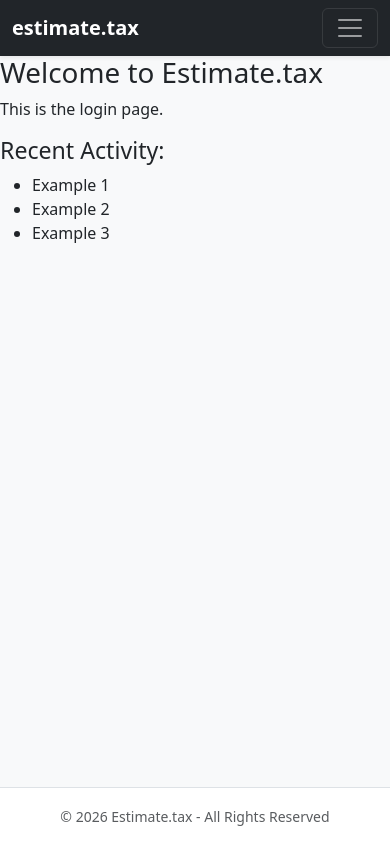
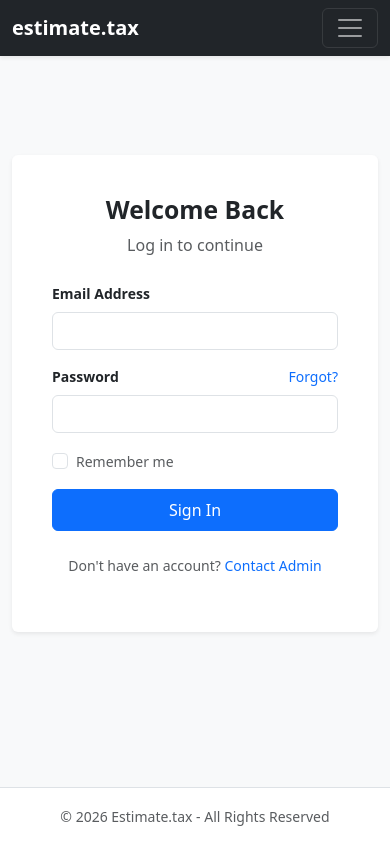
Before and after one commit to clickyquack/estimate-tax, a Flask app: page /login in a window 390 px wide. Run offline with Flask 3, Linux system fonts and the light colour scheme.

Commit message:
Updated login + admin, fixed mobile layout and navbar

```diff
--- a/app/__init__.py
+++ b/app/__init__.py
@@ -33,12 +33,20 @@ def create_app():
     def login():
         return render_template('login.html')
 
+    @app.route('/login_user', methods=['POST'])
+    def login_user():
+        return redirect(url_for('login'))
+
     @app.route('/dashboard')
     def dashboard():
         from .models import Client
 
         all_clients = Client.query.all() # Query all clients from the database
         return render_template('dashboard.html', clients=all_clients)
+
+    @app.route('/admin')
+    def admin():
+        return render_template('admin.html')
 
 
 
--- a/app/static/css/style.css
+++ b/app/static/css/style.css
@@ -8,7 +8,7 @@ body {
 }
 
 .content-rows {
-    min-height: calc(100vh - 56px);
+    min-height: calc(100vh - ((56px * 2) + 1px)); /* adjusted for navbar and footer */
 }
 
 .left-panel {
--- a/app/templates/base.html
+++ b/app/templates/base.html
@@ -33,9 +33,8 @@
 
             <div class="collapse navbar-collapse" id="mainNav">
                 <ul class="navbar-nav me-auto mb-2 mb-lg-0">
-                    <li class="nav-item">
-                        <a class="nav-link" href="{{ url_for('dashboard') }}">Dashboard</a>
-                    </li>
+                    <li class="nav-item"> <a class="nav-link" href="{{ url_for('dashboard') }}">Dashboard</a> </li>
+                    <li class="nav-item"> <a class="nav-link" href="{{ url_for('admin') }}">Admin</a> </li>
                 </ul>
 
                 <ul class="navbar-nav ms-auto">
@@ -60,7 +59,7 @@
         {% block content %}{% endblock %}
     </div>
 
-    <footer class="bg-white border-top py-3 mt-4">
+    <footer class="bg-white border-top py-3">
         <div class="container text-center">
             <span class="text-muted small">&copy; 2026 Estimate.tax - All Rights Reserved</span>
         </div>
--- a/app/templates/index.html
+++ b/app/templates/index.html
@@ -3,7 +3,7 @@
 {% block title %}Estimate.tax{% endblock %}
 
 {% block content %}
-    <div class="container py-5">
+    <div class="container">
         <div class="row align-items-center py-5">
             <div class="col-lg-6">
                 <h1 class="display-4 fw-bold mb-3">This is the index.</h1>
@@ -19,3 +19,5 @@
         </div>
     </div>
 {% endblock %}
+
+{% block scripts %}{% endblock %}
--- a/app/templates/login.html
+++ b/app/templates/login.html
@@ -3,15 +3,48 @@
 {% block title %}Login{% endblock %}
 
 {% block content %}
-    <h1>Welcome to Estimate.tax</h1>
-    <p>This is the login page.</p>
+    <div class="container">
+        <div class="row justify-content-center align-items-center" style="min-height: 80vh;">
+            <div class="col-md-5 col-lg-4">
 
-    <h3>Recent Activity:</h3>
-    <ul>
-        <li>Example 1</li>
-        <li>Example 2</li>
-        <li>Example 3</li>
-    </ul>
+                <div class="card border-0 shadow-sm p-4">
+                    <div class="card-body">
+                        <div class="text-center mb-4">
+                            <h2 class="fw-bold">Welcome Back</h2>
+                            <p class="text-muted">Log in to continue</p>
+                        </div>
+
+                        <form action="{{ url_for('login_user') }}" method="POST">
+                            <div class="mb-3">
+                                <label for="email" class="form-label small fw-bold">Email Address</label>
+                                <input type="email" name="email" id="email" class="form-control"
+                                    placeholder="" required>
+                            </div>
+
+                            <div class="mb-3">
+                                <div class="d-flex justify-content-between">
+                                    <label for="password" class="form-label small fw-bold">Password</label>
+                                    <a href="#" class="small text-decoration-none">Forgot?</a>
+                                </div>
+                                <input type="password" name="password" id="password" class="form-control"
+                                    placeholder="" required>
+                            </div>
+
+                            <div class="mb-3 form-check">
+                                <input type="checkbox" class="form-check-input" id="remember">
+                                <label class="form-check-label small text-muted" for="remember">Remember me</label>
+                            </div>
+
+                            <button type="submit" class="btn btn-primary w-100 py-2">Sign In</button>
+                        </form>
+
+                        <div class="text-center mt-4">
+                            <p class="small text-muted">Don't have an account? <a href="#" class="text-decoration-none">Contact Admin</a></p>
+                        </div>
+                    </div>
+                </div>
+
+            </div>
+        </div>
+    </div>
 {% endblock %}
-
-{% block scripts %}{% endblock %}
```
Also changed, not shown: app/templates/admin.html (added, +13 -0 lines), app/templates/dashboard.html (+15 -33 lines), app/templates/test.html (+4 -4 lines).
